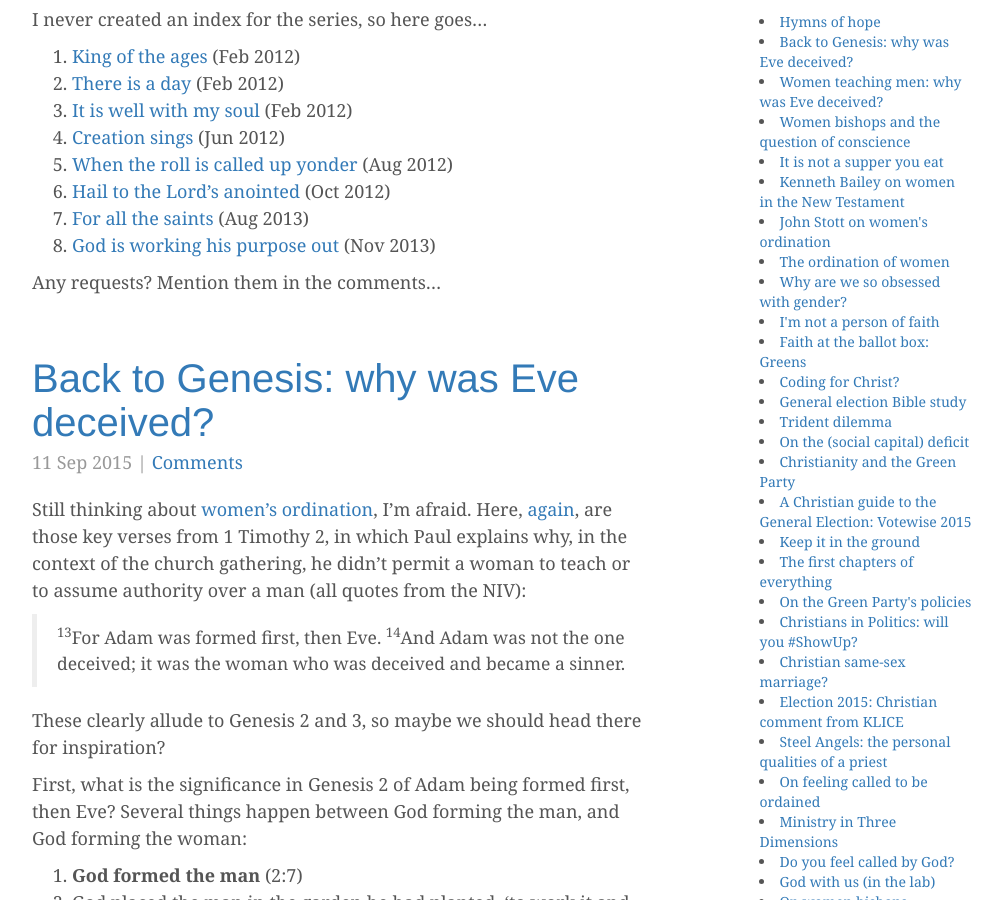
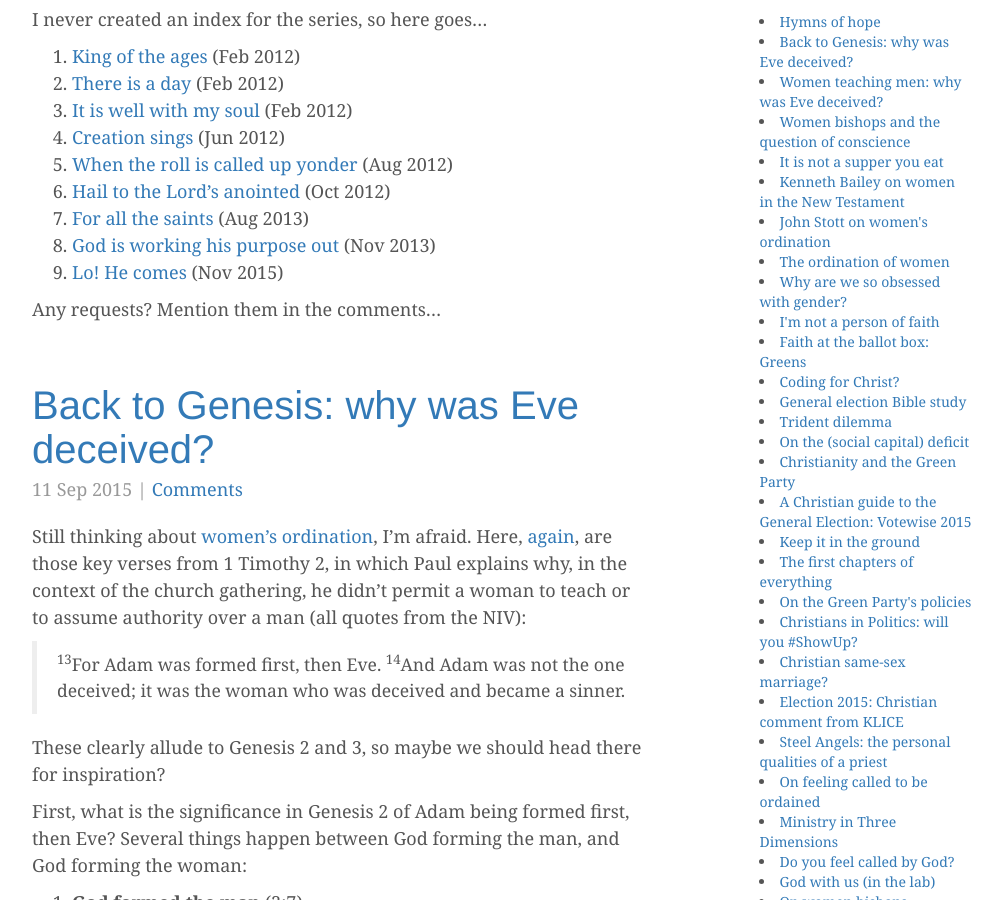
Before and after one commit to anthonyjsmith/anthonyjsmith.github.io, a Jekyll site: the page built from index.html, in a window 1280 px wide and 900 px high, scrolled down 695 px. Shown: the whole window, without its empty margins (138-1140 px from the left). Built offline with Jekyll 4.4.1, drawn with Linux system fonts in a browser that asks for light colours; nearby versions of some CDN libraries; the list of posts is cut into pages by our own code; comment, search, counter and statistics services are not loaded.

Commit message:
Add link to new post

```diff
--- a/_posts/2015-11-26-hymns-of-hope.md
+++ b/_posts/2015-11-26-hymns-of-hope.md
@@ -19,5 +19,6 @@ I never created an index for the series, so here goes...
 1. [Hail to the Lord's anointed]({% post_url 2012-10-30-hymns-of-hope-6-hail-to-the-lords-anointed %}) (Oct 2012)
 1. [For all the saints]({% post_url 2013-08-19-hymns-of-hope-7-for-all-the-saints %}) (Aug 2013)
 1. [God is working his purpose out]({% post_url 2013-11-25-hymns-of-hope-8-god-is-working-his-purpose-out %}) (Nov 2013)
+1. [Lo! He comes]({% post_url 2015-11-29-hymns-of-hope-9-lo-he-comes %}) (Nov 2015)
 
 Any requests? Mention them in the comments...
```
